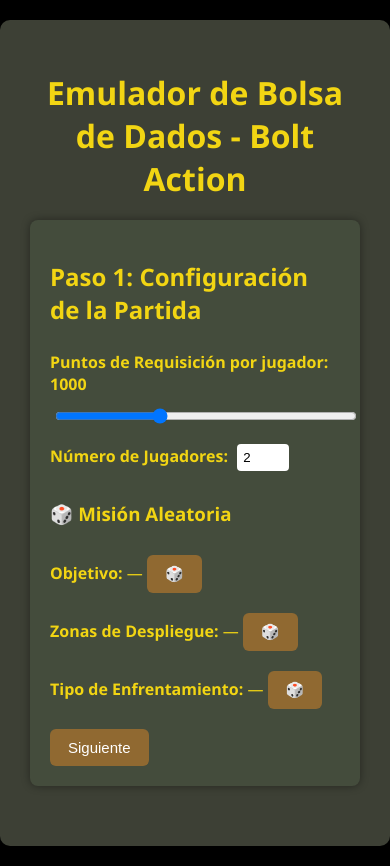
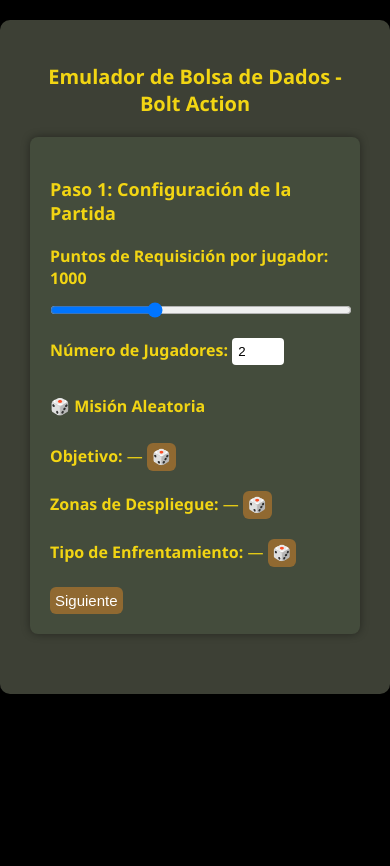
Before and after one commit to Iahlik/dice-bag-simulator, a plain HTML site: page index.html in a window 390 px wide. After the commit the page ends 844 px from the top, so only its background shows below. Drawn offline with Linux system fonts and the light colour scheme.

Commit message:
restablecimiento de contenido

```diff
--- a/styles.css
+++ b/styles.css
@@ -34,7 +34,7 @@ label {
 }
 
 input, select {
-  margin-left: 5px;
+  margin-left: 0px;
   margin-bottom: 10px;
   padding: 6px;
   border-radius: 4px;
@@ -46,7 +46,7 @@ input[type="range"] {
 }
 
 button {
-  padding: 10px 18px;
+  padding: 5px 5px;
   background-color: #906931;
   color: white;
   border: none;
@@ -135,7 +135,7 @@ details summary {
 #playerInputs > div {
   display: flex;
   flex-direction: column;
-  gap: 8px; /* espaciado vertical entre campos */
+  gap: 0px; /* espaciado vertical entre campos */
   padding: 15px;
   background-color: #1E3A5F;
   border-radius: 8px;
@@ -190,10 +190,28 @@ details summary {
 .order-list li {
   margin-bottom: 2px;
 }
- @media (max-width: 768px) {
+
+@media (max-width: 768px) {
   .main-layout {
     flex-direction: column;
   }
+
+h1 {
+    font-size: 20px;
+}
+
+h2 {
+    font-size: 18px;
+}
+
+h3 {
+    font-size: 16px;
+}
+
+h4 {
+    font-size: 14px;
+}
+
 
   .sidebar {
     order: 2;
```
